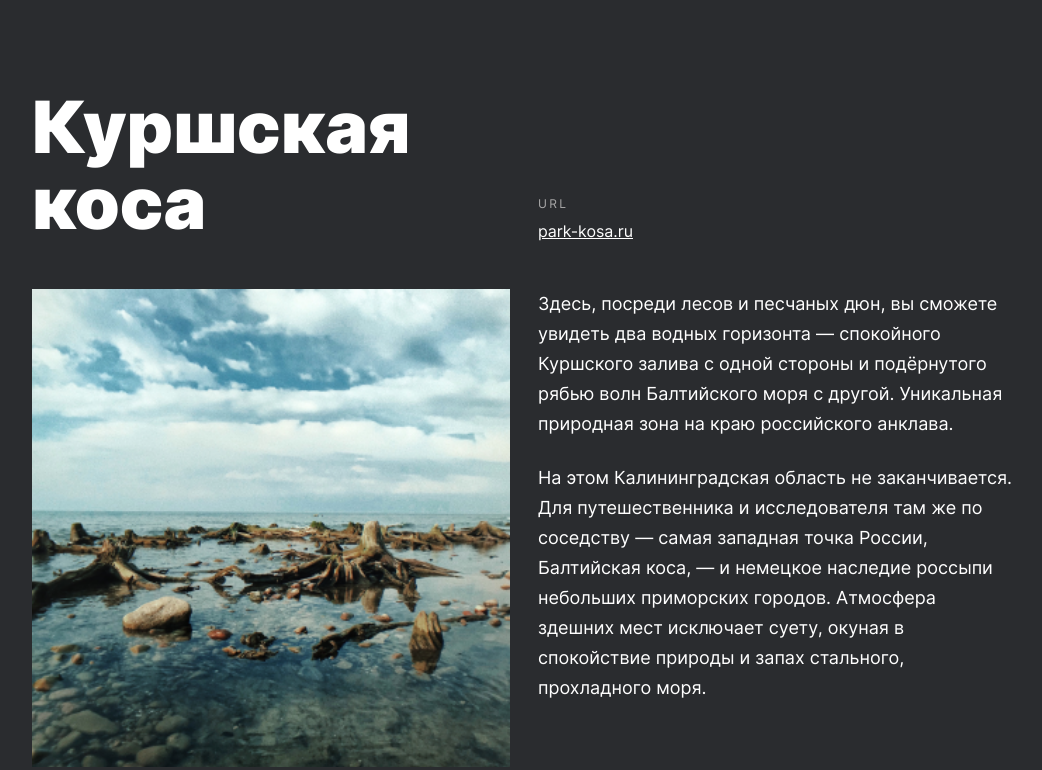
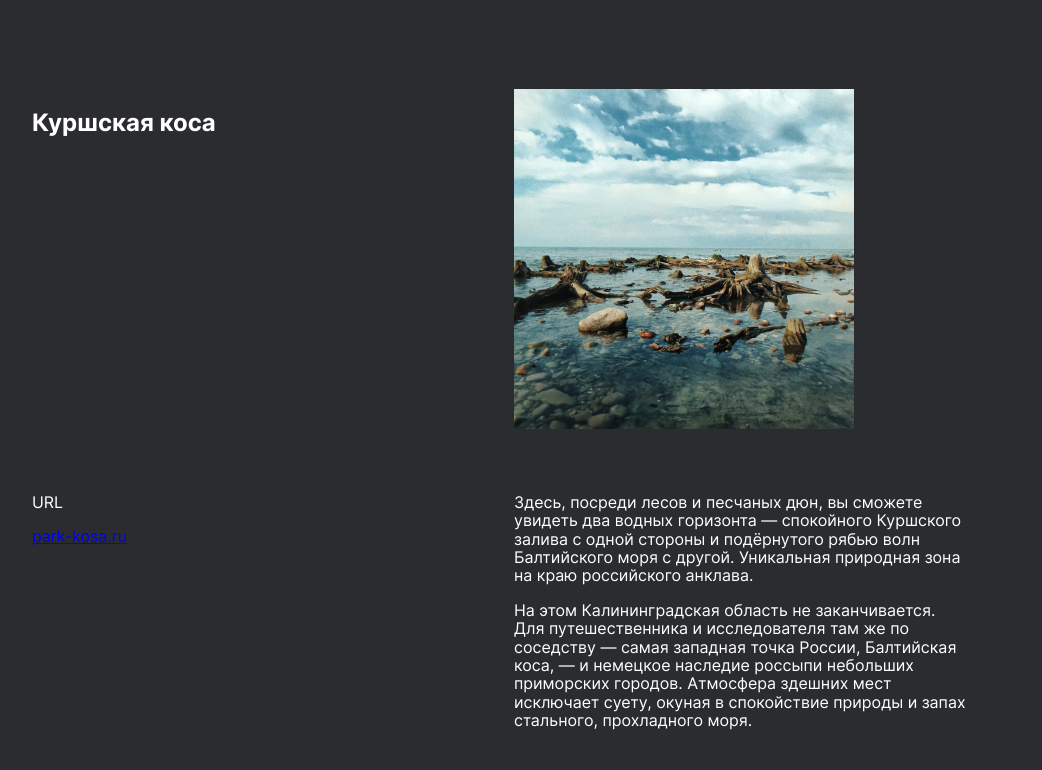
Before and after one commit to Bienen-Wolf/russian-travel, a plain HTML site: page index.html in a window 1280 px wide. Shown: the part 2356-3126 px from the top of the page, without its empty margins (140-1182 px from the left). Drawn offline with Linux system fonts and the light colour scheme.

Commit message:
Update place.css

```diff
--- a/blocks/place/place.css
+++ b/blocks/place/place.css
@@ -1,13 +1,5 @@
-@import url(__image/place__image.css);
-@import url(__link/place__link.css);
-@import url(__paragraph/place__paragraph.css);
-@import url(__title/place__title.css);
-@import url(__url-heading/place__url-heading.css);
-@import url(__website/place__website.css);
-
 .place {
     color: #ffffff;
-    width: 100%;
     margin-bottom: 80px;
     display: grid;
     grid-template-columns: 460px 1fr;
@@ -27,9 +19,9 @@
 
 @media screen and (min-width: 1024px) {
     .place {
-        grid-template-columns: minmax(440px, 1fr) minmax(456px, 1fr);
+        grid-template-columns: 340px, 1fr;
         column-gap: 32px;
-        margin: 80px 48px 0;
+        margin: 0 0 70px;
     }
 }
 
```
